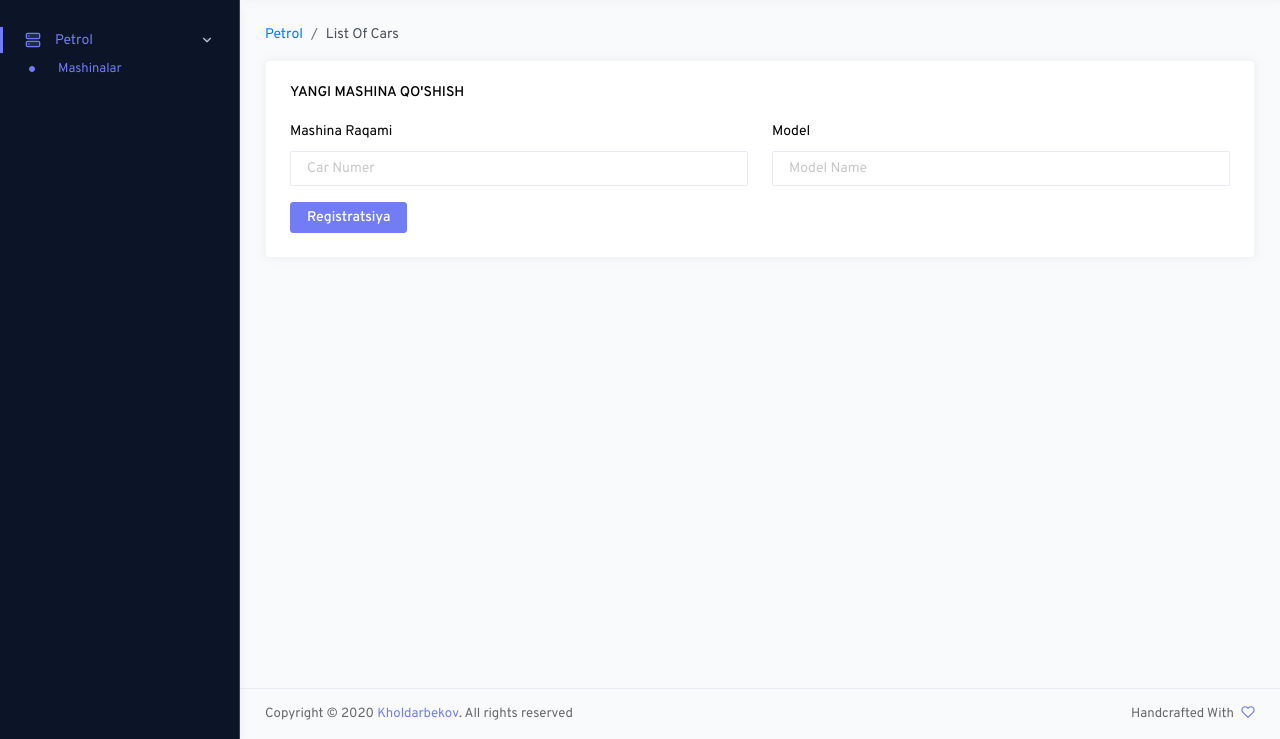
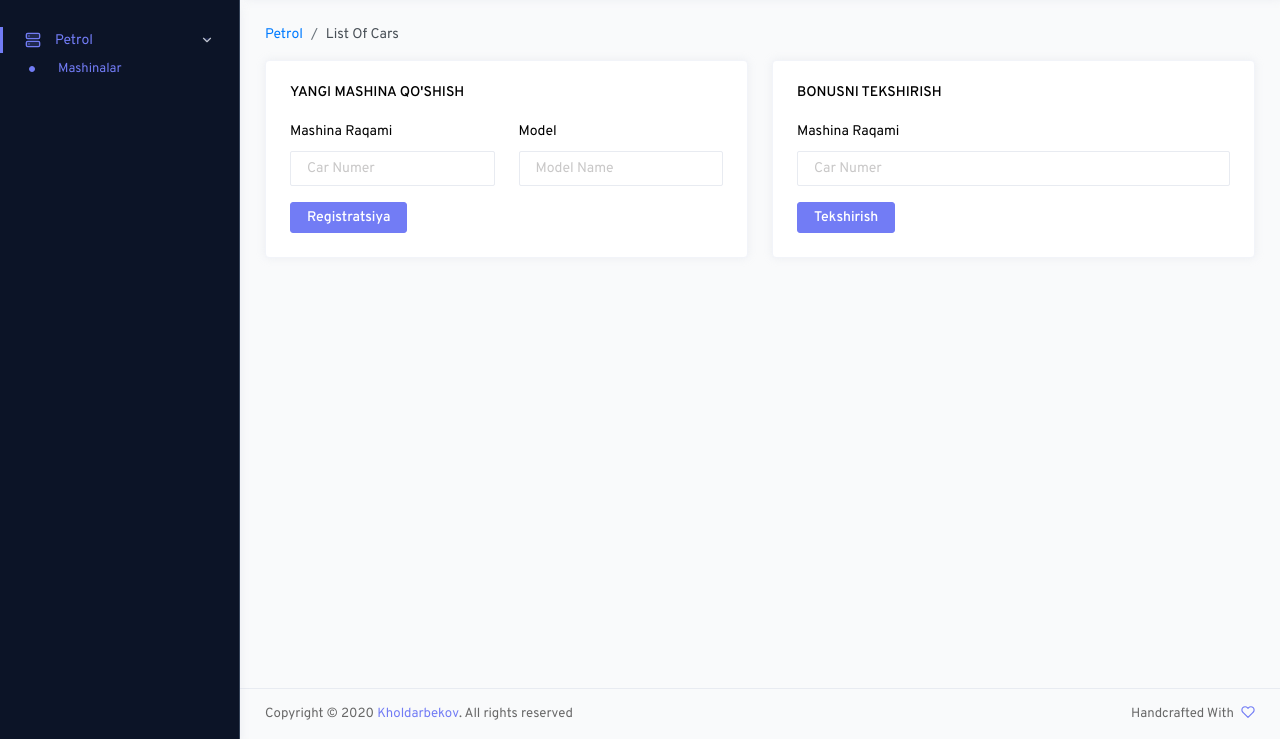
Before and after one commit to kholdarbekov/Petrol, a Django app: page / in a window 1280 px wide. Shown: the part 61-800 px from the top of the page. Run offline with Django 3.2, Linux system fonts and the light colour scheme; data that the repository does not hold is empty; some libraries are stand-ins or nearby versions.

Commit message:
cars check bonus

```diff
--- a/App/models.py
+++ b/App/models.py
@@ -7,6 +7,7 @@ from django.conf import settings
 class Config(models.Model):
     petrol_bonus_limit = models.PositiveSmallIntegerField(default=500)
     daily_car_create_limit = models.PositiveIntegerField(default=3)
+    daily_car_bonus_check_limit = models.PositiveIntegerField(default=3)
 
     def __str__(self):
         return 'petrol bonus limit: %d, daily car create limit: %d' % (self.petrol_bonus_limit, self.daily_car_create_limit)
@@ -20,6 +21,7 @@ class Config(models.Model):
     def save(self, force_insert=False, force_update=False, using=None, update_fields=None):
         settings.PETROL_BONUS_LIMIT = self.petrol_bonus_limit
         settings.PETROL_DAILY_CAR_CREATE_LIMIT = self.daily_car_create_limit
+        settings.PETROL_DAILY_CAR_BONUS_CHECK_LIMIT = self.daily_car_bonus_check_limit
         return super(Config, self).save(force_insert, force_update, using, update_fields)
 
 
--- a/App/urls.py
+++ b/App/urls.py
@@ -5,7 +5,8 @@ from .views import IndexView, OilsListView, OilCheckInsListView, OilCreateView,
     OilCheckinDeleteView, OilTradeCreateView, OilTradeDeleteView, OilTradesListView, CarsListView, CarCreateView, \
     CarDeleteView, TradesListView, TradeCreateView, TradeDeleteView, OilUpdateView, CarBonusUpdateView, \
     ProductsListView, ProductCreateView, ProductDeleteView, ProductUpdateView, ProductCheckInsListView, \
-    ProductCheckinCreateView, ProductCheckinDeleteView, ProductTradesListView, ProductTradeCreateView, ProductTradeDeleteView
+    ProductCheckinCreateView, ProductCheckinDeleteView, ProductTradesListView, ProductTradeCreateView, \
+    ProductTradeDeleteView, CarBonusDetail
 
 urlpatterns = [
     path(r'dashboard/oil/', IndexView.as_view(), name='index'),
@@ -27,6 +28,7 @@ urlpatterns = [
     path(r'petrol/cars/add/', CarCreateView.as_view(), name='car_add'),
     path(r'petrol/cars/delete/', CarDeleteView.as_view(), name='car_delete'),
     path(r'petrol/cars/bonus/', CarBonusUpdateView.as_view(), name='car_bonus'),
+    path(r'petrol/cars/bonus/detail/', CarBonusDetail.as_view(), name='car_bonus_details'),
 
     path(r'petrol/trades/', TradesListView.as_view(), name='trades_list'),
     path(r'petrol/trades/add/', TradeCreateView.as_view(), name='trade_add'),
--- a/App/views.py
+++ b/App/views.py
@@ -9,6 +9,7 @@ from django.utils.decorators import method_decorator
 from django.shortcuts import get_object_or_404
 from django.views.generic import TemplateView, ListView
 from django.views.generic.edit import CreateView, DeleteView, UpdateView
+from django.views.generic.detail import DetailView
 from django.conf import settings
 from django.forms.utils import ErrorList
 
@@ -476,12 +477,12 @@ class CarCreateView(CreateView):
         if self.request.session.get('car_create_count', 1) > settings.PETROL_DAILY_CAR_CREATE_LIMIT:
             car_create_limit_error = ErrorList()
             car_create_limit_error.data.append('1 kunda maximum %d ta mashina registratsiya qila olasiz' % settings.PETROL_DAILY_CAR_CREATE_LIMIT)
-            messages.error(self.request, car_create_limit_error)
+            messages.error(self.request, car_create_limit_error, 'car_create')
             return redirect(self.success_url)
         else:
             success_message = SuccessList()
             success_message.data.append(form.instance.carNumber + ' Registratsiyadan o\'tkazildi')
-            messages.success(self.request, success_message)
+            messages.success(self.request, success_message, 'car_create')
         return super().form_valid(form)
 
     def form_invalid(self, form):
@@ -560,6 +561,51 @@ class CarBonusUpdateView(UpdateView):
 
     def form_invalid(self, form):
         return super().form_invalid(form)
+
+
+class CarBonusDetail(DetailView):
+    model = Car
+    context_object_name = 'car'
+    template_name = 'carsList.html'
+    success_url = reverse_lazy('cars_list')
+
+    def post(self, request, *args, **kwargs):
+        if self.request.session.get('car_bonus_check_count', False):
+            self.request.session['car_bonus_check_count'] += 1
+        else:
+            self.request.session['car_bonus_check_count'] = 1
+            self.request.session.set_expiry(86400)  # 1 day
+
+        if self.request.session.get('car_bonus_check_count', 1) > settings.PETROL_DAILY_CAR_BONUS_CHECK_LIMIT:
+            car_create_limit_error = ErrorList()
+            car_create_limit_error.data.append('1 kunda maximum %d marta avtomobil bonusini tekshira olasiz' % settings.PETROL_DAILY_CAR_BONUS_CHECK_LIMIT)
+            messages.error(self.request, car_create_limit_error, 'bonus_details')
+        else:
+            self.object = self.get_object()
+            if self.object:
+                success_message = SuccessList()
+                success_message.data.append(
+                    '{car} avtomobili {litre_after_bonus} L benzin sotib olgan'.format(car=self.object,
+                                                                                       litre_after_bonus=self.object.total_litres_after_bonus))
+                messages.success(self.request, success_message, 'bonus_details')
+            else:
+                car_create_limit_error = ErrorList()
+                car_create_limit_error.data.append('Siz kiritgan avtomobil topilmadi')
+                messages.error(self.request, car_create_limit_error, 'bonus_details')
+
+        return redirect(self.success_url)
+
+    def get_object(self, queryset=None):
+        try:
+            carNum = self.request.POST['carNumber']
+            if carNum and type(carNum) == str:
+                carNum = carNum.replace('-', '').upper()
+            else:
+                carNum = ''
+            obj = Car.objects.get(carNumber=carNum)
+        except ObjectDoesNotExist:
+            obj = None
+        return obj
 
 
 class TradesListView(ConfiguredListView):
--- a/Petrol/settings.py
+++ b/Petrol/settings.py
@@ -141,3 +141,4 @@ LOGOUT_REDIRECT_URL = 'cars_list'
 PETROL_BONUS_LIMIT = 500
 PRODUCTS_BONUS_LIMITS = {}
 PETROL_DAILY_CAR_CREATE_LIMIT = 3
+PETROL_DAILY_CAR_BONUS_CHECK_LIMIT = 3
--- a/templates/carsList.html
+++ b/templates/carsList.html
@@ -25,7 +25,8 @@
                 <li class="breadcrumb-item active" aria-current="page">List Of Cars</li>
             </ol>
         </nav>
-        <div class="row">
+        {% if user.is_authenticated %}
+            <div class="row">
             <div class="col-md-12 grid-margin">
                 <div class="card">
                     <div class="card-body">
@@ -50,7 +51,9 @@
                                 </div><!-- Col -->
                             </div><!-- Row -->
                             {% for message in messages %}
-                                {{ message }}
+                                {% if message.extra_tags == 'car_create' %}
+                                    {{ message }}
+                                {% endif %}
                             {% endfor %}
                             <button type="submit" class="btn btn-primary submit">Registratsiya</button>
                         </form>
@@ -58,6 +61,69 @@
                 </div>
             </div>
         </div>
+        {% else %}
+            <div class="row">
+                <div class="col-md-6 grid-margin">
+                    <div class="card">
+                        <div class="card-body">
+                            <h6 class="card-title">Yangi Mashina Qo'shish</h6>
+                            <form action="{% url 'car_add' %}" method="post" id="signupForm">
+                                {% csrf_token %}
+                                <div class="row">
+                                    <div class="col-sm-6">
+                                        <div class="form-group">
+                                            <label class="control-label">Mashina Raqami</label>
+                                            <input class="form-control" data-inputmask-alias="99-*99*aa" data-inputmask="'casing':'upper', 'autoUnmask': true, 'removeMaskOnSubmit': true" name="carNumber"
+                                                   type="text" placeholder="Car Numer" required="required">
+                                        </div>
+                                    </div><!-- Col -->
+                                    <div class="col-sm-6">
+                                        <div class="form-group">
+                                            <label>Model</label>
+                                            <div id="the-basics">
+                                                <input value="" name="model" required="required" class="typeahead" type="text" placeholder="Model Name">
+                                            </div>
+                                        </div>
+                                    </div><!-- Col -->
+                                </div><!-- Row -->
+                                {% for message in messages %}
+                                    {% if message.extra_tags == 'car_create' %}
+                                        {{ message }}
+                                    {% endif %}
+                                {% endfor %}
+                                <button type="submit" class="btn btn-primary submit">Registratsiya</button>
+                            </form>
+                        </div>
+                    </div>
+                </div>
+                <div class="col-md-6 grid-margin">
+                        <div class="card">
+                            <div class="card-body">
+                                <h6 class="card-title">Bonusni tekshirish</h6>
+                                <form action="{% url 'car_bonus_details' %}" method="post" id="signupForm">
+                                    {% csrf_token %}
+                                    <div class="row">
+                                        <div class="col-sm-12">
+                                            <div class="form-group">
+                                                <label class="control-label">Mashina Raqami</label>
+                                                <input class="form-control" data-inputmask-alias="99-*99*aa" data-inputmask="'casing':'upper', 'autoUnmask': true, 'removeMaskOnSubmit': true" name="carNumber"
+                                                       type="text" placeholder="Car Numer" required="required">
+                                            </div>
+                                        </div><!-- Col -->
+                                    </div><!-- Row -->
+                                    {% for message in messages %}
+                                        {% if message.extra_tags == 'bonus_details' %}
+                                            {{ message }}
+                                        {% endif %}
+                                    {% endfor %}
+                                    <button type="submit" class="btn btn-primary submit">Tekshirish</button>
+                                </form>
+                            </div>
+                        </div>
+                    </div>
+            </div>
+        {% endif %}
+
         {% if user.is_manager or user.is_petrol_staff %}
         <div class="row">
             <div class="col-md-12 grid-margin stretch-card">
```
Also changed, not shown: App/migrations/0026_config_daily_car_bonus_check_limit.py (added).
